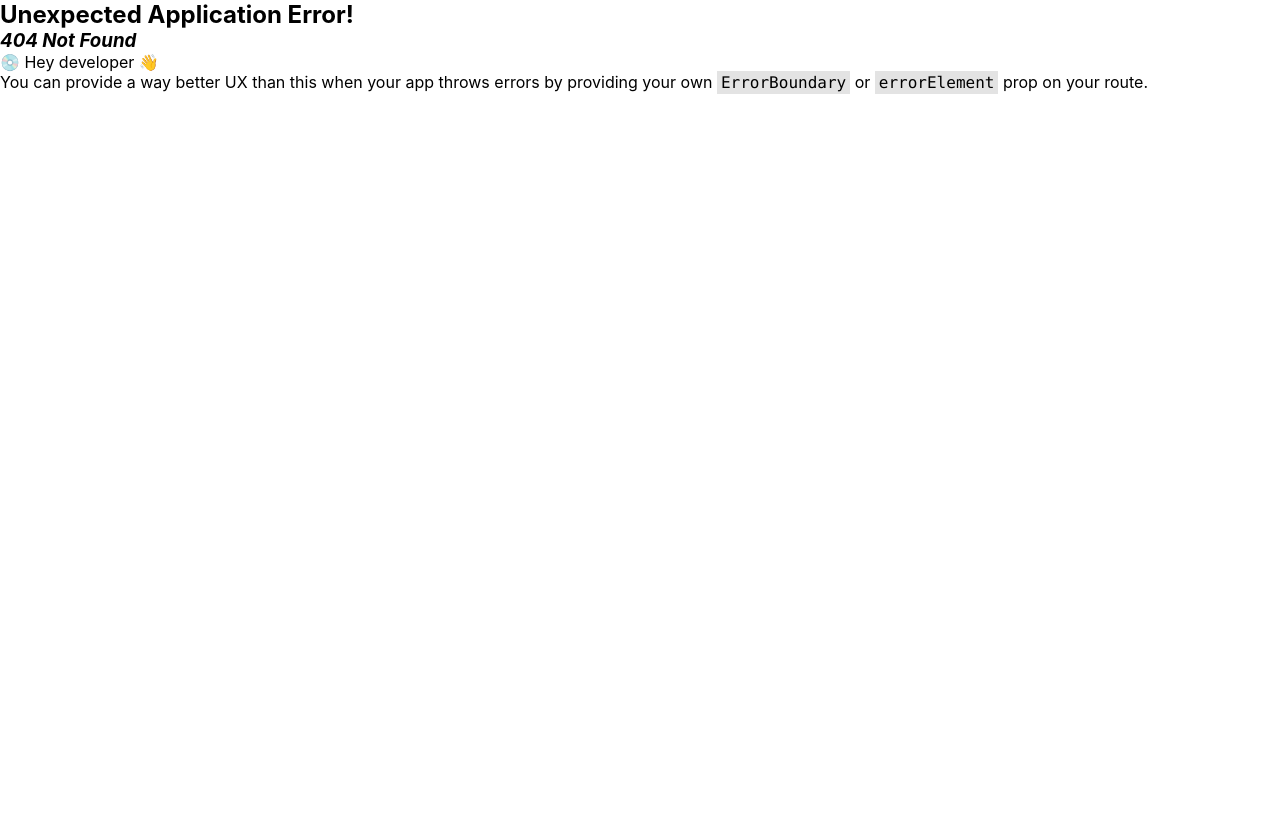
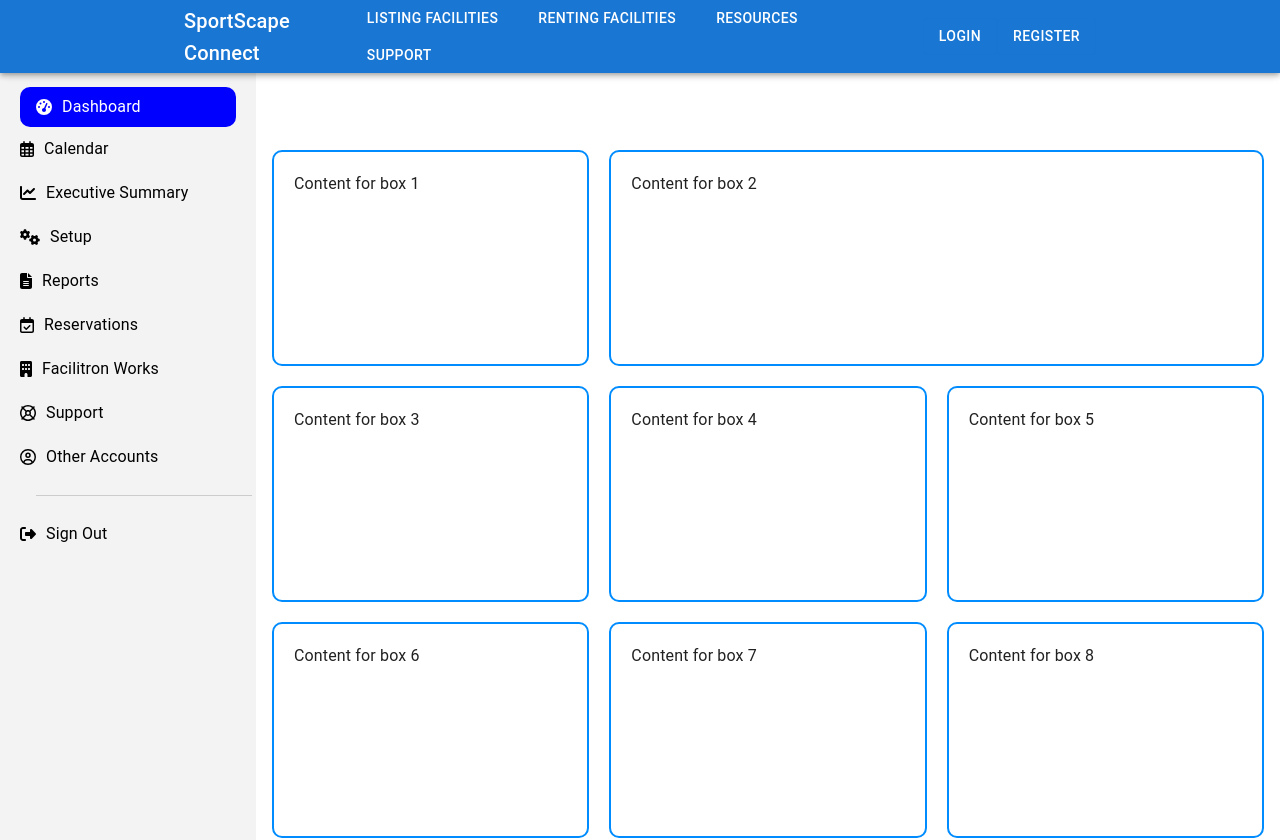
Before and after one commit to VinhTruong247/Private-Facility-Booking-App, a React (Create React App) app: page /manage in a window 1280 px wide. Before the commit this address had no page. Shown: the top 840 px of the page. Before the commit the page ends 800 px from the top, so only its background shows below. Built offline with nearby package versions, Linux system fonts and the light colour scheme.

Commit message:
+ dashboard outline, side nav
adding dashboard outline with side nav

```diff
--- a/package.json
+++ b/package.json
@@ -5,7 +5,9 @@
   "dependencies": {
     "@emotion/react": "^11.11.3",
     "@emotion/styled": "^11.11.0",
+    "@fortawesome/fontawesome-free": "^6.5.1",
     "@fortawesome/fontawesome-svg-core": "^6.5.1",
+    "@fortawesome/free-regular-svg-icons": "^6.5.1",
     "@fortawesome/free-solid-svg-icons": "^6.5.1",
     "@fortawesome/react-fontawesome": "^0.2.0",
     "@mui/icons-material": "^5.15.5",
--- /dev/null
+++ b/src/components/Manage/Dashboard/Dashboard.scss
@@ -0,0 +1,40 @@
+.dashboard-page {
+    display: grid;
+    grid-template-columns: repeat(3, 1fr);
+    gap: 20px; // Adjust the gap as needed
+    width: 100%;
+    height: 90vh;
+    padding: 1rem;
+
+    // Style for each box
+    .box {
+      border: 2px solid #008cff;
+      border-radius: 10px;
+      padding: 20px;
+
+      // Adjust box size and styling as needed
+    }
+
+    // Merge box 2 and 3
+    .box-2 {
+      grid-column: span 2;
+    }
+
+    // Additional styling for rows if needed
+    .row {
+      display: flex;
+      justify-content: space-between;
+
+      // Adjust row styling as needed
+    }
+  }
+  .dashboard-container {
+    display: flex;
+  }
+
+  .line {
+    width: 100%;
+    height: 1px;
+    background-color: #ccc;
+    margin: 1rem;
+  }
--- /dev/null
+++ b/src/components/Manage/Dashboard/DashboardPage.jsx
@@ -0,0 +1,56 @@
+import React, { useState } from "react";
+import "./Dashboard.scss";
+import Sidebar from "../../../layout/SideBar";
+
+function DashboardPage() {
+  // State to track the active item
+  const [activeItem, setActiveItem] = useState("Dashboard");
+  const [showSignoutPopup, setShowSignoutPopup] = useState(false);
+
+  // Function to handle click on sidebar item
+  const handleSidebarItemClick = (itemName) => {
+    setActiveItem(itemName);
+  };
+
+  // Function to handle sign out button click
+  const handleSignoutClick = () => {
+    setShowSignoutPopup(true);
+  };
+
+  // Function to handle confirmation of sign out
+  const handleConfirmSignout = () => {
+    // Perform sign out action here, such as redirecting to login page
+    window.location.href = "/login";
+  };
+
+  // Function to handle cancel sign out
+  const handleCancelSignout = () => {
+    setShowSignoutPopup(false);
+  };
+
+  return (
+    <div className="dashboard-container">
+      <div className="dashboard-page">
+        <div className="box box-1">Content for box 1</div>
+        <div className="box box-2">Content for box 2</div>
+        <div className="box box-3">Content for box 3</div>
+        <div className="box box-4">Content for box 4</div>
+        <div className="box box-5">Content for box 5</div>
+        <div className="box box-6">Content for box 6</div>
+        <div className="box box-7">Content for box 7</div>
+        <div className="box box-8">Content for box 8</div>
+      </div>
+      {showSignoutPopup && (
+        <div className="overlay">
+          <div className="signout-popup">
+            <p>Are you sure you want to sign out?</p>
+            <button onClick={handleConfirmSignout}>Yes</button>
+            <button onClick={handleCancelSignout}>No</button>
+          </div>
+        </div>
+      )}
+    </div>
+  );
+}
+
+export default DashboardPage;
--- /dev/null
+++ b/src/components/Manage/Manage.jsx
@@ -0,0 +1,16 @@
+import React from "react";
+import Sidebar from "../../layout/SideBar";
+import { Outlet } from "react-router-dom";
+
+export default function Manage() {
+  return (
+    <div style={{ display: "flex", height:"100%" }}>
+      <Sidebar />
+      <div id="page-container" style={{ flex: 1 }}>
+        <div className="body">
+          <Outlet />
+        </div>
+      </div>
+    </div>
+  );
+}
--- /dev/null
+++ b/src/layout/SideBar.jsx
@@ -0,0 +1,136 @@
+import React, { useState } from "react";
+import "./SideBar.scss";
+import { FontAwesomeIcon } from "@fortawesome/react-fontawesome";
+import {
+  faTachometerAlt,
+  faCalendarAlt,
+  faChartLine,
+  faCogs,
+  faFileAlt,
+  faCalendarCheck,
+  faBuilding,
+  faLifeRing,
+  faUserCircle,
+  faSignOutAlt,
+} from "@fortawesome/free-solid-svg-icons";
+import {
+  faCalendarCheck as farCalendarCheck,
+  faUserCircle as farUserCircle,
+  faCalendarAlt as farCalendarAlt,
+  faLifeRing as farLifeRing,
+} from "@fortawesome/free-regular-svg-icons";
+
+function Sidebar() {
+  // State to track the active item
+  const [activeItem, setActiveItem] = useState("Dashboard");
+  const [showSignoutPopup, setShowSignoutPopup] = useState(false);
+
+  // Function to handle click on sidebar item
+  const handleSidebarItemClick = (itemName) => {
+    setActiveItem(itemName);
+  };
+
+  // Function to handle sign out button click
+  const handleSignoutClick = () => {
+    setShowSignoutPopup(true);
+  };
+
+  // Function to handle confirmation of sign out
+  const handleConfirmSignout = () => {
+    // Perform sign out action here, such as redirecting to login page
+    window.location.href = "/login";
+  };
+
+  // Function to handle cancel sign out
+  const handleCancelSignout = () => {
+    setShowSignoutPopup(false);
+  };
+
+  return (
+    <div className="sidebar">
+      <div
+        className={`sidebar-item ${activeItem === "Dashboard" ? "active" : ""}`}
+        onClick={() => handleSidebarItemClick("Dashboard")}
+      >
+        <FontAwesomeIcon icon={faTachometerAlt} /> Dashboard
+      </div>
+      <div
+        className={`sidebar-item ${activeItem === "Calendar" ? "active" : ""}`}
+        onClick={() => handleSidebarItemClick("Calendar")}
+      >
+        <FontAwesomeIcon icon={farCalendarAlt} /> Calendar
+      </div>
+      <div
+        className={`sidebar-item ${
+          activeItem === "Executive Summary" ? "active" : ""
+        }`}
+        onClick={() => handleSidebarItemClick("Executive Summary")}
+      >
+        <FontAwesomeIcon icon={faChartLine} /> Executive Summary
+      </div>
+      <div
+        className={`sidebar-item ${activeItem === "Setup" ? "active" : ""}`}
+        onClick={() => handleSidebarItemClick("Setup")}
+      >
+        <FontAwesomeIcon icon={faCogs} /> Setup
+      </div>
+      <div
+        className={`sidebar-item ${activeItem === "Reports" ? "active" : ""}`}
+        onClick={() => handleSidebarItemClick("Reports")}
+      >
+        <FontAwesomeIcon icon={faFileAlt} /> Reports
+      </div>
+      <div
+        className={`sidebar-item ${
+          activeItem === "Reservations" ? "active" : ""
+        }`}
+        onClick={() => handleSidebarItemClick("Reservations")}
+      >
+        <FontAwesomeIcon icon={farCalendarCheck} /> Reservations
+      </div>
+      <div
+        className={`sidebar-item ${
+          activeItem === "Facilitron Works" ? "active" : ""
+        }`}
+        onClick={() => handleSidebarItemClick("Facilitron Works")}
+      >
+        <FontAwesomeIcon icon={faBuilding} /> Facilitron Works
+      </div>
+      <div
+        className={`sidebar-item ${activeItem === "Support" ? "active" : ""}`}
+        onClick={() => handleSidebarItemClick("Support")}
+      >
+        <FontAwesomeIcon icon={farLifeRing} /> Support
+      </div>
+      <hr />
+      <div
+        className={`sidebar-item ${
+          activeItem === "Other Accounts" ? "active" : ""
+        }`}
+        onClick={() => handleSidebarItemClick("Other Accounts")}
+      >
+        <FontAwesomeIcon icon={farUserCircle} /> Other Accounts
+      </div>
+      <div className="line"></div>
+      <div
+        className={`sidebar-item ${activeItem === "Sign Out" ? "active" : ""}`}
+        onClick={handleSignoutClick}
+      >
+        <FontAwesomeIcon icon={faSignOutAlt} /> Sign Out
+      </div>
+      {showSignoutPopup && (
+        <div className="overlay">
+          <div className="signout-popup">
+            <p>Are you sure you want to sign out?</p>
+            <button onClick={handleConfirmSignout}>Yes</button>
+            <button onClick={handleCancelSignout}>No</button>
+          </div>
+        </div>
+      )}
+    </div>
+
+
+  );
+}
+
+export default Sidebar;
--- /dev/null
+++ b/src/layout/SideBar.scss
@@ -0,0 +1,78 @@
+.sidebar {
+    width: 20%;
+    background-color: #f3f3f3;
+    padding: 20px;
+    height: 100vh;
+  }
+
+  .sidebar-item {
+    display: flex;
+    align-items: center;
+    padding: 10px 0;
+    cursor: pointer;
+    color: black;
+
+    // Add margin between icon and label
+    > * {
+      margin-right: 10px;
+    }
+  }
+
+  .sidebar-item.active {
+    background-color: blue;
+    color: white;
+    border-radius: 10px;
+    padding: 0.5rem 1rem;
+    transform: initial;
+  }
+
+  .sidebar-item hr {
+    margin: 10px 0;
+    border: 0;
+    border-top: 1px solid #ccc;
+  }
+
+  .sidebar-item i {
+    margin-right: 10px;
+  }
+
+  .sidebar-item {
+    position: relative;
+    cursor: pointer;
+
+    .signout-popup {
+      position: fixed;
+      top: 50%;
+      left: 50%;
+      transform: translate(-50%, -50%);
+      background-color: white;
+      padding: 20px;
+      border-radius: 10px;
+      box-shadow: 0 0 10px rgba(0, 0, 0, 0.5);
+      z-index: 1000;
+
+      p {
+        margin-bottom: 10px;
+      }
+
+      button {
+        margin-right: 10px;
+      }
+    }
+
+    .overlay {
+      position: fixed;
+      top: 0;
+      left: 0;
+      width: 100%;
+      height: 100%;
+      background-color: rgba(0, 0, 0, 0.5);
+      z-index: 999;
+    }
+  }
+  .line {
+    width: 100%;
+    height: 1px;
+    background-color: #ccc;
+    margin: 1rem;
+  }
```
Also changed, not shown: src/router/AppRoutes.js (+14 -3 lines), 1 other file (tests, documents, lock files or other folders).
